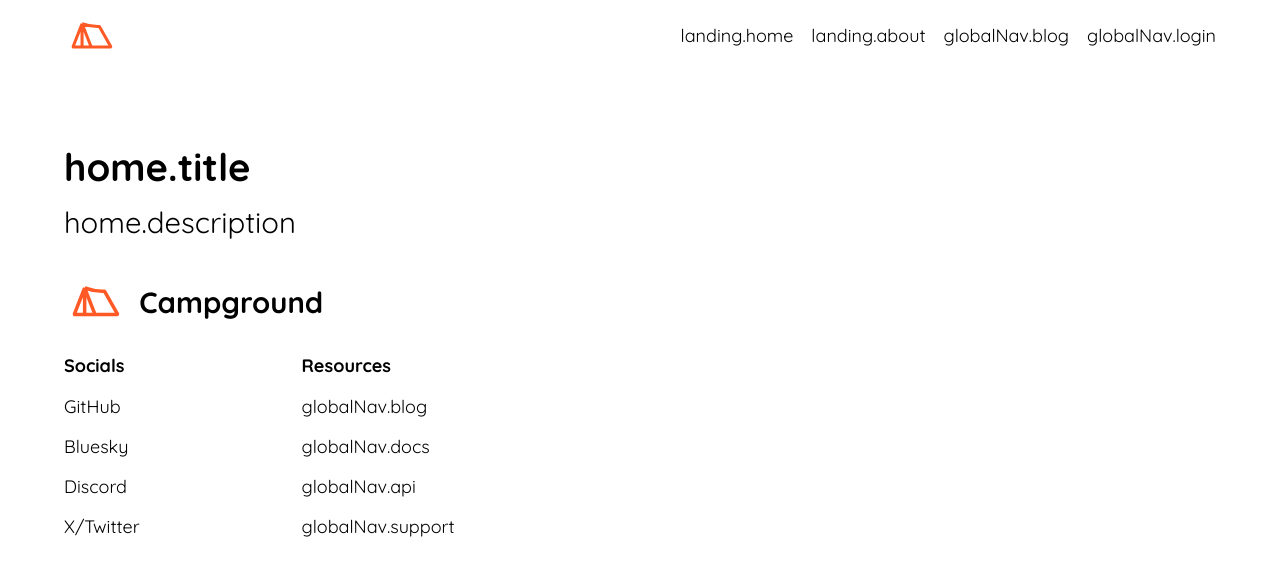
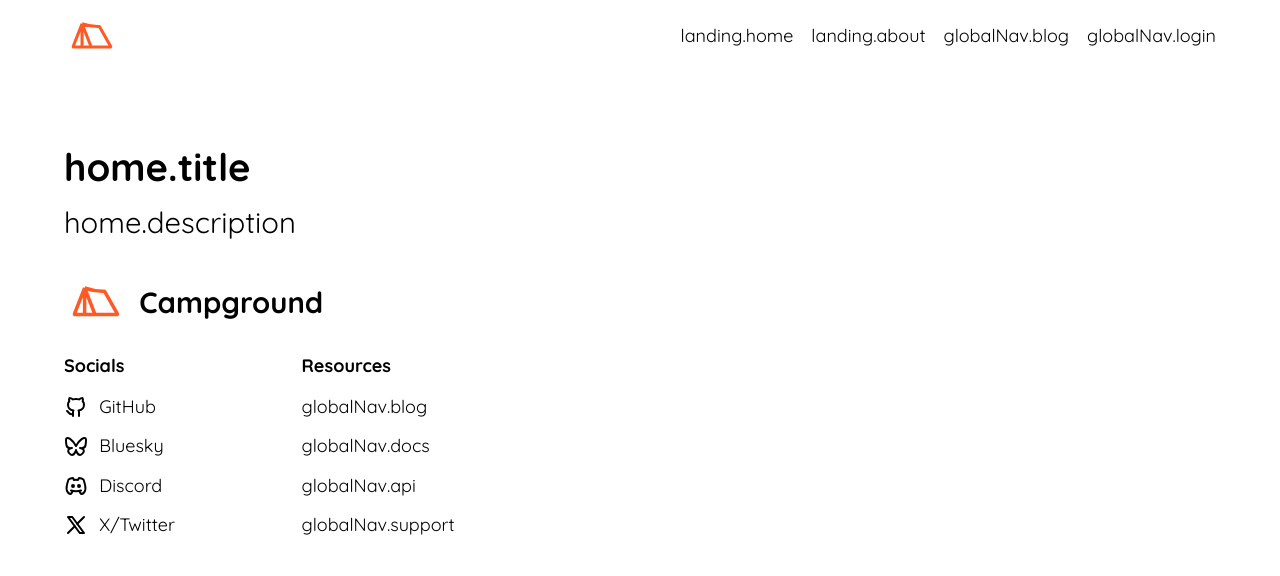
Before and after one commit to project-campground/frontend, a React (Vite) app in the folder sites/app.campground.gg/: page / in a window 1280 px wide. Shown: the top 576 px of the page. Built offline with nearby package versions, Linux system fonts and the light colour scheme; a small style sheet from the web is missing.

Commit message:
feat: tabler icons, footer fixes

```diff
--- a/sites/app.campground.gg/package.json
+++ b/sites/app.campground.gg/package.json
@@ -19,6 +19,7 @@
     "@mantine/modals": "^7.17.3",
     "@mantine/notifications": "^7.17.3",
     "@mantine/tiptap": "^7.17.3",
+    "@tabler/icons-react": "^3.34.1",
     "@tiptap/extension-link": "^2.11.5",
     "@tiptap/pm": "^2.11.5",
     "@tiptap/react": "^2.11.5",
@@ -36,6 +37,7 @@
     "@types/react": "^19.0.10",
     "@types/react-dom": "^19.0.4",
     "@vitejs/plugin-react": "^4.3.4",
+    "components": "file:../../packages/components",
     "eslint": "^9.21.0",
     "eslint-plugin-react-hooks": "^5.1.0",
     "eslint-plugin-react-refresh": "^0.4.19",
@@ -46,7 +48,6 @@
     "sass": "^1.86.0",
     "typescript": "~5.7.2",
     "typescript-eslint": "^8.24.1",
-    "vite": "^6.2.0",
-    "components": "file:../../packages/components"
+    "vite": "^6.2.0"
   }
 }
--- a/sites/app.campground.gg/src/components/IndexFooter.tsx
+++ b/sites/app.campground.gg/src/components/IndexFooter.tsx
@@ -1,9 +1,10 @@
 import React from "react";
 import BrandLogo from "./BrandLogo";
-import IndexFooterItem from "./IndexNavbarItem";
+import IndexFooterItem from "./IndexFooterItem";
 import { SimpleGrid, Stack } from "@mantine/core";
 import IndexFooterSection from "./IndexFooterSection";
 import { FormattedMessage } from "react-intl";
+import { IconBrandBluesky, IconBrandDiscord, IconBrandGithub, IconBrandX } from "@tabler/icons-react";
 
 export type Props = {
 };
@@ -18,10 +19,10 @@ export default class IndexFooter extends React.Component<Props> {
                 <BrandLogo includeText size="xl" />
                 <SimpleGrid className="IndexNavbar menu" cols={5} spacing="xl">
                     <IndexFooterSection header="Socials">
-                        <IndexFooterItem href="https://github.com/Project-Campground">GitHub</IndexFooterItem>
-                        <IndexFooterItem href="bsky.app/profile/campground.gg">Bluesky</IndexFooterItem>
-                        <IndexFooterItem href="https://discord.com/invite/jasJ97UXDM">Discord</IndexFooterItem>
-                        <IndexFooterItem href="https://x.com/teamcampground">X/Twitter</IndexFooterItem>
+                        <IndexFooterItem icon={<IconBrandGithub />} href="https://github.com/Project-Campground">GitHub</IndexFooterItem>
+                        <IndexFooterItem icon={<IconBrandBluesky />} href="bsky.app/profile/campground.gg">Bluesky</IndexFooterItem>
+                        <IndexFooterItem icon={<IconBrandDiscord />} href="https://discord.com/invite/jasJ97UXDM">Discord</IndexFooterItem>
+                        <IndexFooterItem icon={<IconBrandX />} href="https://x.com/teamcampground">X/Twitter</IndexFooterItem>
                     </IndexFooterSection>
                     <IndexFooterSection header="Resources">
                         <IndexFooterItem href="/blog">
--- a/sites/app.campground.gg/src/components/IndexFooterItem.tsx
+++ b/sites/app.campground.gg/src/components/IndexFooterItem.tsx
@@ -1,9 +1,10 @@
-import { Container, Group, NavLink, Text } from "@mantine/core";
+import { Group, Text, UnstyledButton } from "@mantine/core";
 import React, { ReactNode } from "react";
 
 export type Props = {
     children: ReactNode[] | ReactNode;
     icon?: ReactNode;
+    href?: string;
 };
 
 export default class IndexFooterItem extends React.Component<Props> {
@@ -11,19 +12,17 @@ export default class IndexFooterItem extends React.Component<Props> {
         super(props);
     }
     render(): React.ReactNode {
-        const { icon, children } = this.props;
+        const { icon, href, children } = this.props;
 
         return (
-            <NavLink className="IndexFooterItem container">
+            <UnstyledButton component="a" className="IndexFooterItem container" href={href}>
                 <Group gap="xs">
-                    {icon && <Container>
-                        {icon}
-                    </Container>}
+                    {icon}
                     <Text>
                         {children}
                     </Text>
                 </Group>
-            </NavLink>
+            </UnstyledButton>
         );
     }
 }
--- a/sites/app.campground.gg/src/components/IndexNavbarItem.tsx
+++ b/sites/app.campground.gg/src/components/IndexNavbarItem.tsx
@@ -5,6 +5,7 @@ export type Props = {
     children: ReactNode[] | ReactNode;
     href: string;
     active?: boolean;
+    icon?: ReactNode;
 };
 
 export default class IndexNavbarItem extends React.Component<Props> {
```
Also changed, not shown: 1 other file (tests, documents, lock files or other folders).
